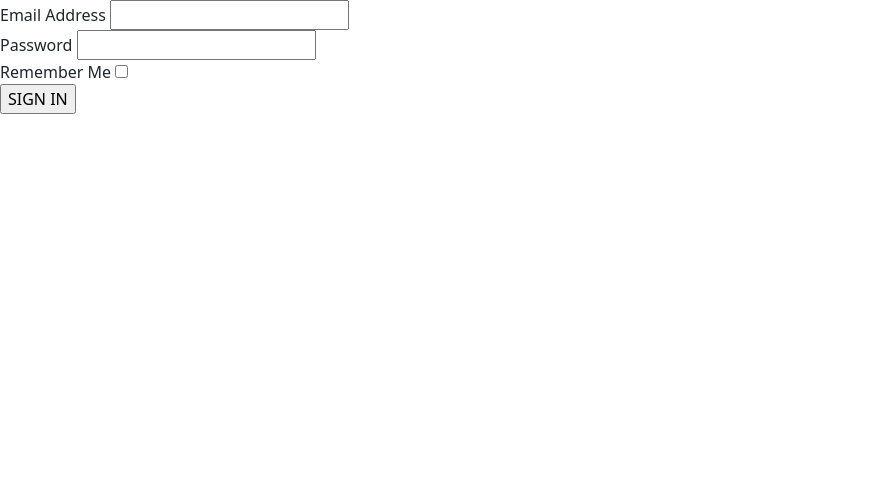
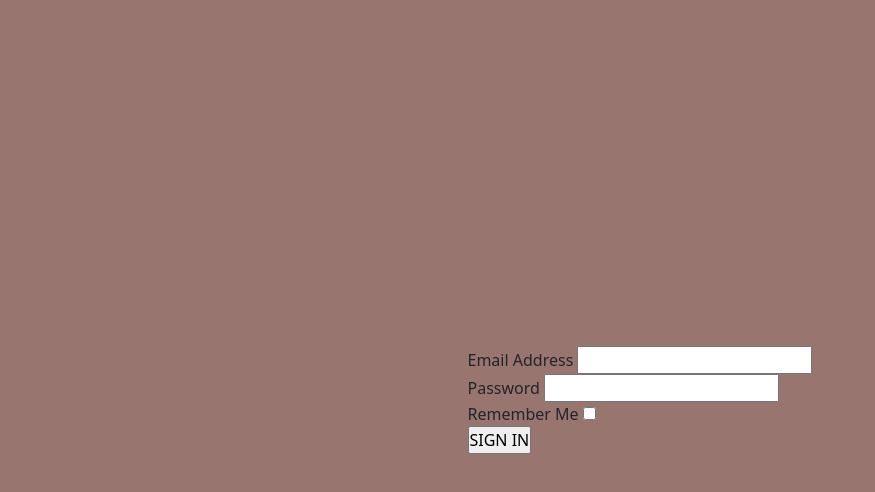
Before and after one commit to Chambers91/TRIOELITE_FRONTEND, an Angular app in the folder trio-elite-frontend/: page / in a window 1280 px wide. Shown: the top 492 px of the page, without its empty margins (0-875 px from the left). Built offline with nearby package versions, Linux system fonts and the light colour scheme.

Commit message:
Centered login textboxes and added background

```diff
--- a/trio-elite-frontend/src/styles.css
+++ b/trio-elite-frontend/src/styles.css
@@ -0,0 +1,15 @@
+*{
+    margin:0;
+    padding:0;
+    box-sizing: border-box;
+}
+
+body{
+
+    height:100vh;
+    display:flex;
+    align-items:center;
+    justify-content: center;
+    background: #997570;
+
+}
```
